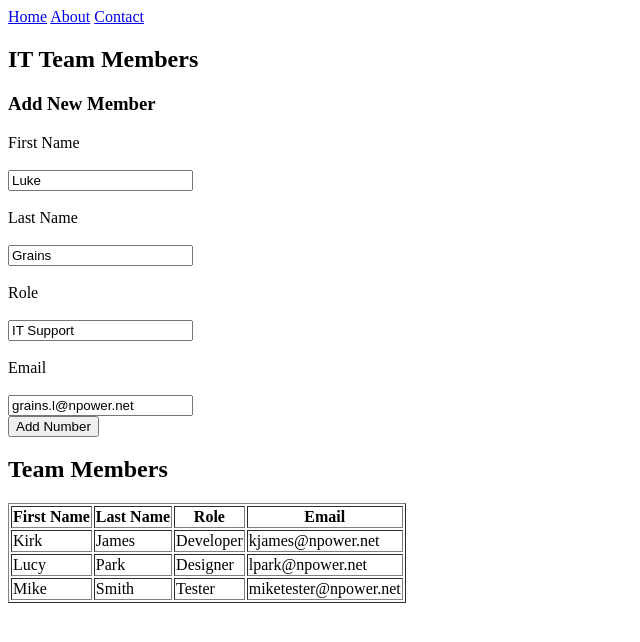
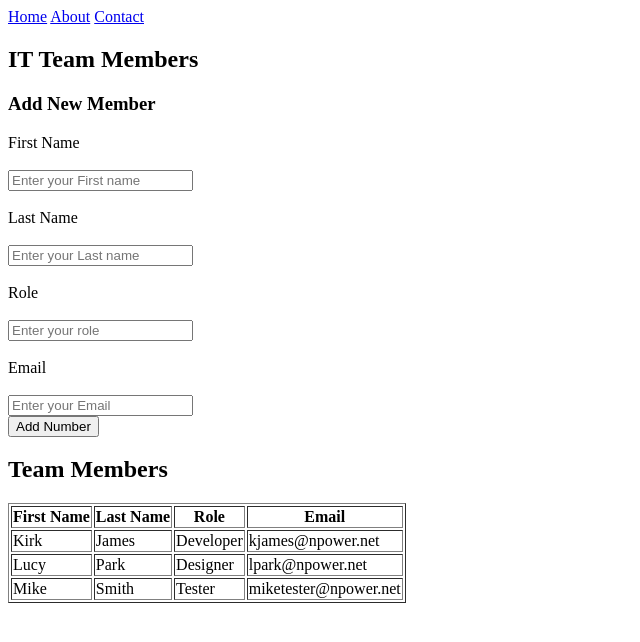
Before and after one commit to ITCourage/Path2tech_html_assignment, a plain HTML site: page index.html in a window 1280 px wide. Shown: the whole page, without its empty margins (0-640 px from the left). Drawn offline with Linux system fonts and the light colour scheme.

Commit message:
I removed the names from the form.

```diff
--- a/index.html
+++ b/index.html
@@ -22,25 +22,25 @@
     <label for="First Name">First Name</label>
     <br>
     <br>
-    <input type="text" name="First Name" value="Luke">
+    <input type="text" name="First Name" placeholder="Enter your First name">
     <br>
     <br>
     <label for="Last Name">Last Name</label>
     <br>
     <br>
-    <input type="text" name="Last Name" value="Grains">
+    <input type="text" name="Last Name" placeholder="Enter your Last name">
     <br>
     <br>
     <label for="Role">Role</label>
     <br>
     <br>
-    <input type="text" name="Role" value="IT Support">
+    <input type="text" name="Role" placeholder="Enter your role">
     <br>
     <br>
     <label for="Email">Email</label>
     <br>
     <br>
-    <input type="text" name="Email" value="grains.l@npower.net">
+    <input type="text" name="Email" placeholder="Enter your Email">
     <br>
     <input type="button" value="Add Number">
   </form>
```
Also changed, not shown: 1 other file.
